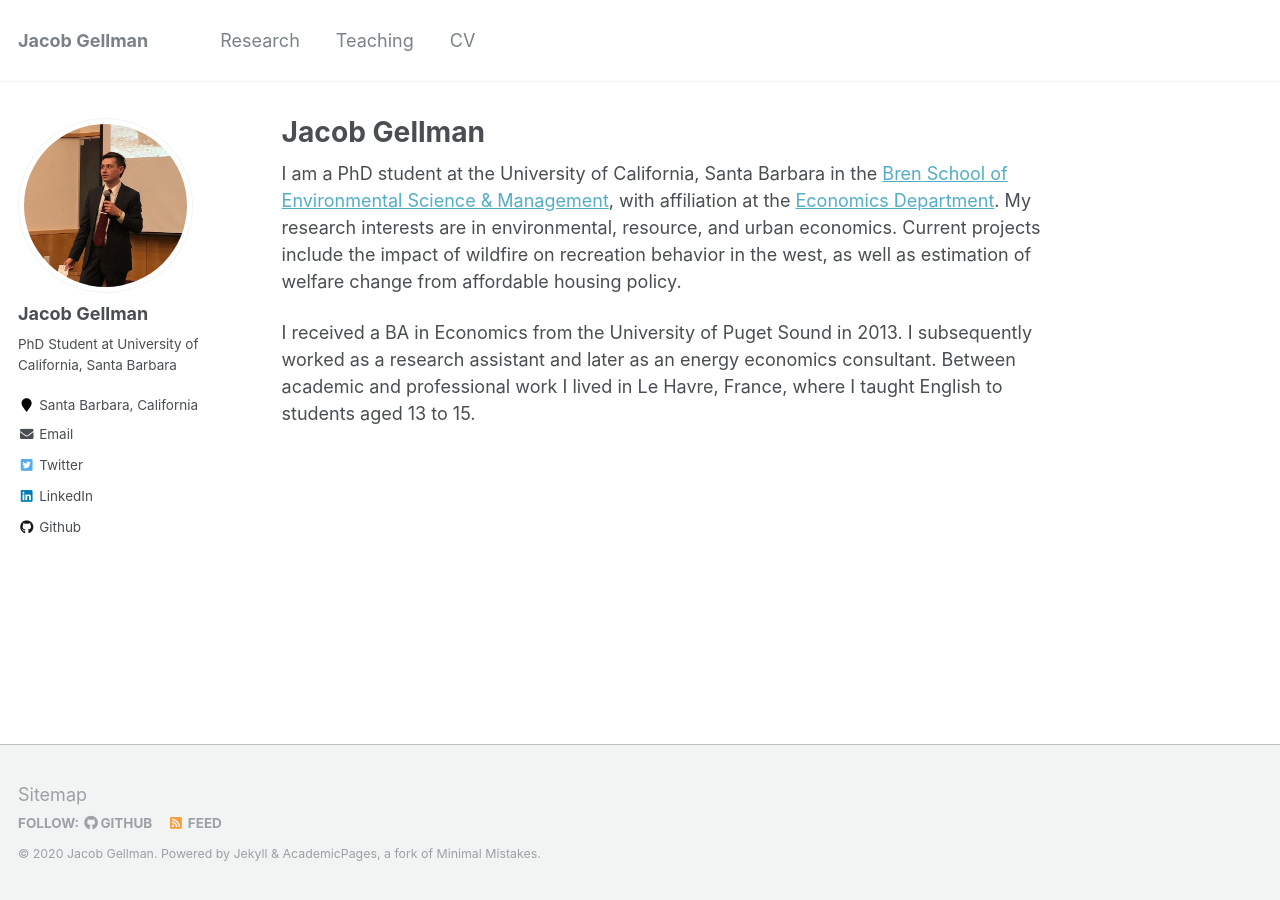
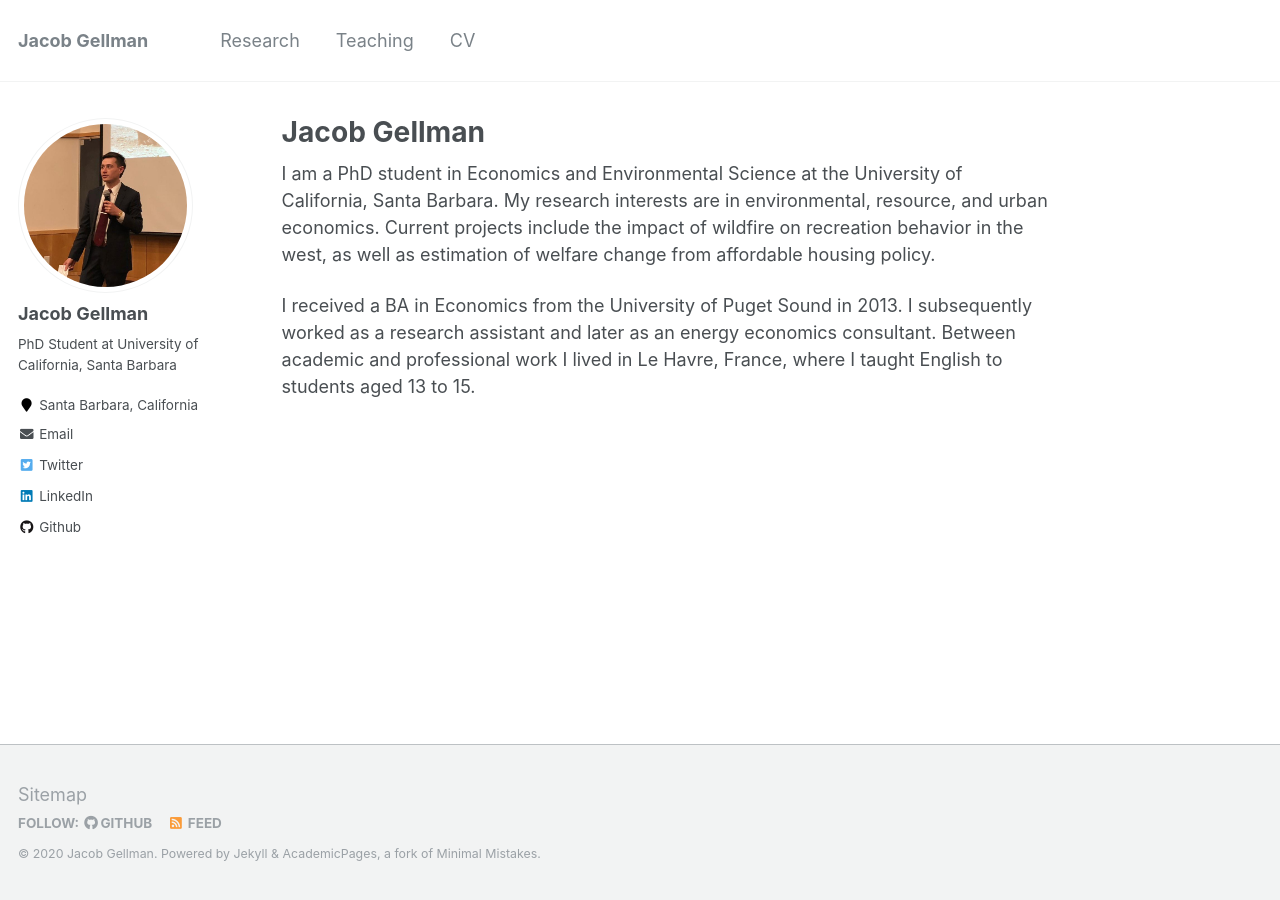
Before and after one commit to jacobgellman/jacobgellman.github.io, a Jekyll site: the page built from _pages/about.md, in a window 1280 px wide. Built offline with Jekyll 4.4.1, drawn with Linux system fonts in a browser that asks for light colours.

Commit message:
Sidebar and about page

```diff
--- a/_config.yml
+++ b/_config.yml
@@ -9,7 +9,7 @@
 locale                   : "en-US"
 title                    : "Jacob Gellman"
 title_separator          : "-"
-name                     : &name "Jacob Gellman"
+name                     : &name ""
 description              : &description "PhD Student at the University of California, Santa Barbara."
 url                      : https://jacobgellman.github.io # the base hostname & protocol for your site e.g. "https://mmistakes.github.io"
 baseurl                  : "" # the subpath of your site, e.g. "/blog"
--- a/_pages/about.md
+++ b/_pages/about.md
@@ -7,6 +7,6 @@
   - /about.html
 ---
 
-I am a PhD student at the University of California, Santa Barbara in the [Bren School of Environmental Science & Management](https://www.bren.ucsb.edu/research/Jacob_Gellman.htm), with affiliation at the [Economics Department](http://econ.ucsb.edu/people/graduatephdstudents). My research interests are in environmental, resource, and urban economics. Current projects include the impact of wildfire on recreation behavior in the west, as well as estimation of welfare change from affordable housing policy.
+I am a PhD student in Economics and Environmental Science at the University of California, Santa Barbara. My research interests are in environmental, resource, and urban economics. Current projects include the impact of wildfire on recreation behavior in the west, as well as estimation of welfare change from affordable housing policy.
 
 I received a BA in Economics from the University of Puget Sound in 2013. I subsequently worked as a research assistant and later as an energy economics consultant. Between academic and professional work I lived in Le Havre, France, where I taught English to students aged 13 to 15.
--- a/_sass/_sidebar.scss
+++ b/_sass/_sidebar.scss
@@ -116,6 +116,10 @@
     margin-bottom: 10px;
   }
 }
+.sidebar .author__name {
+  font-family: $sans-serif;
+  font-size: $type-size-5;
+}
 
 .author__bio {
   margin: 0;
```
